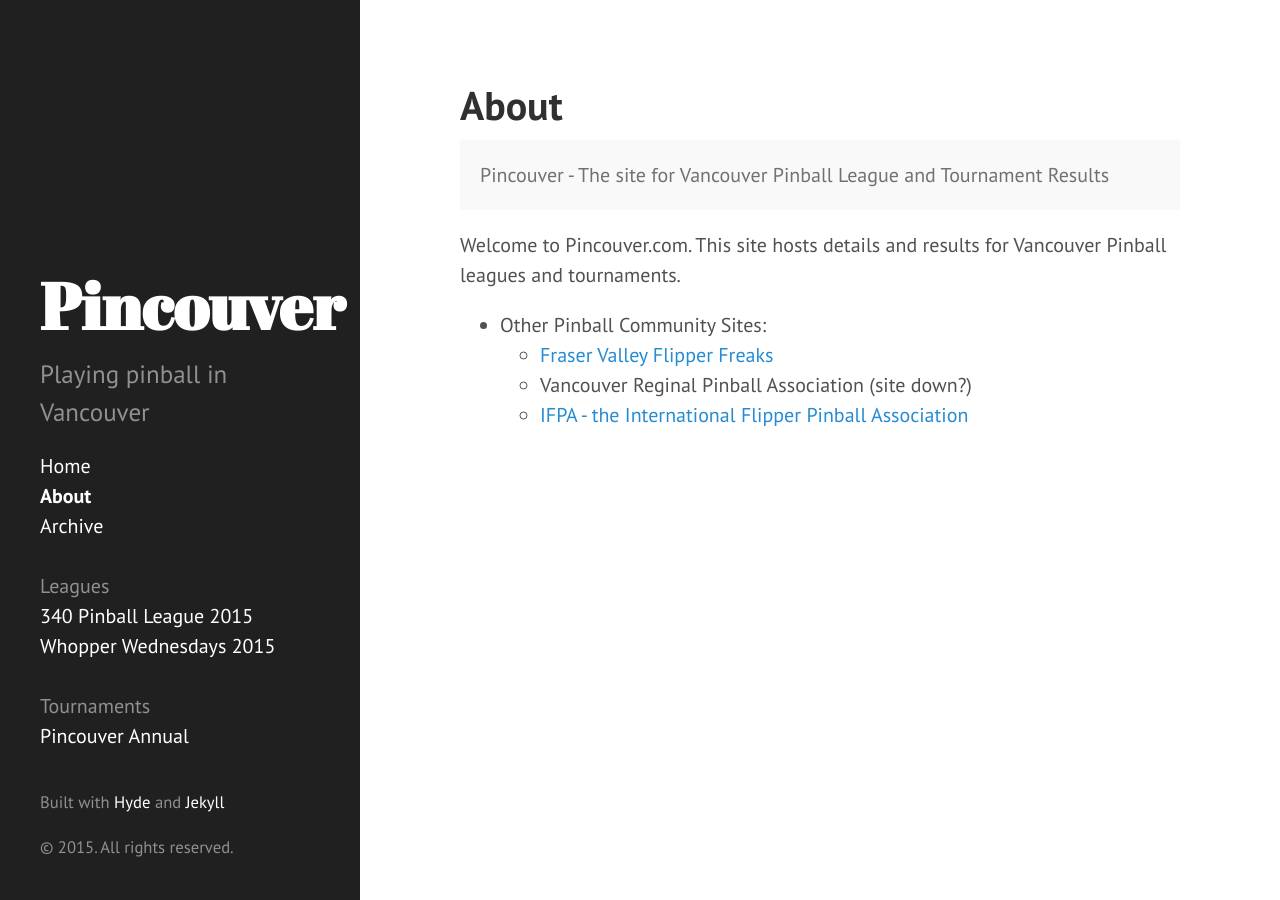
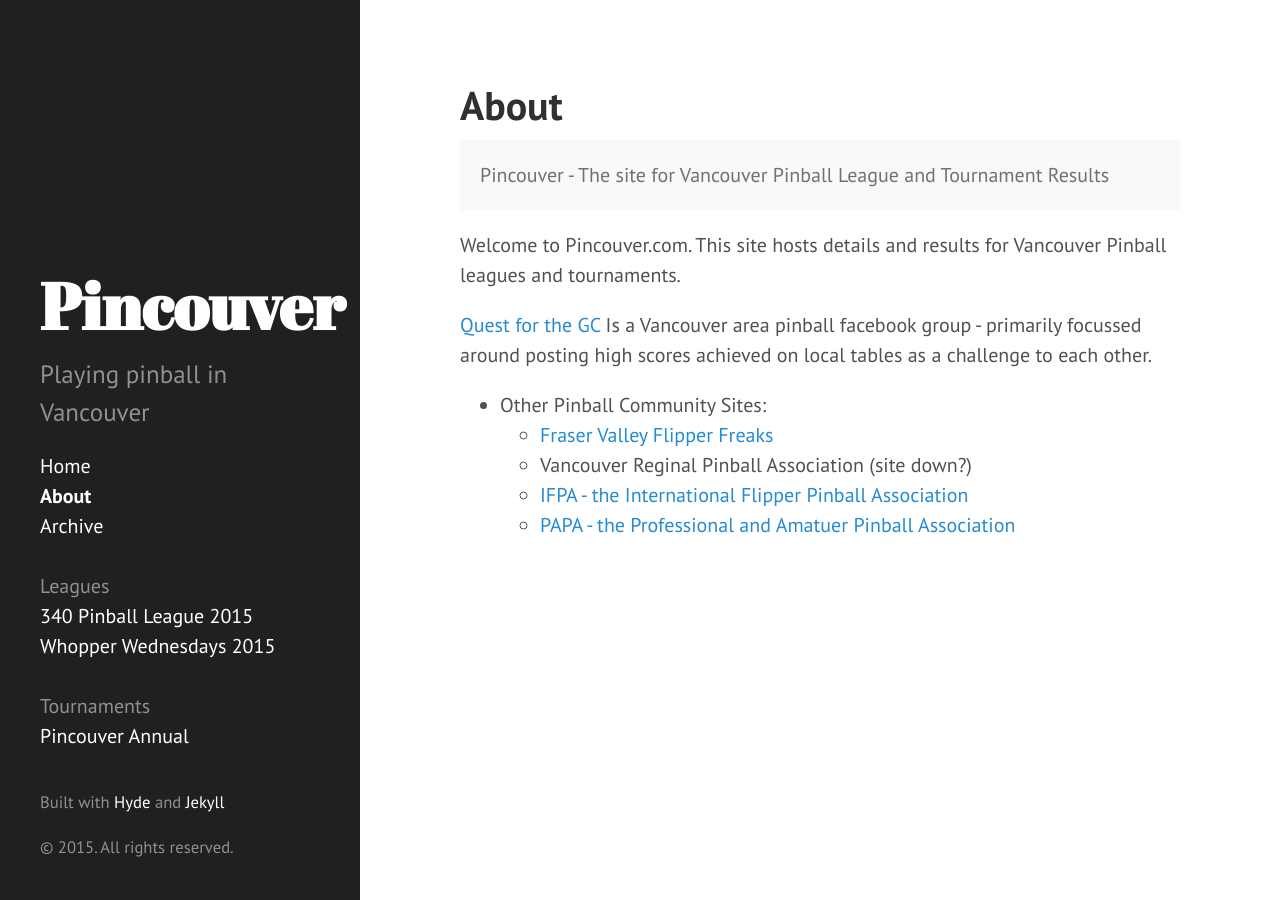
Before and after one commit to lytfyre/VancouverPinball, a Jekyll site: the page built from about.md, in a window 1280 px wide. Built offline with Jekyll 4.4.1, drawn with Linux system fonts in a browser that asks for light colours.

Commit message:
update welcome and links.

```diff
--- a/about.md
+++ b/about.md
@@ -9,7 +9,10 @@
 
 Welcome to Pincouver.com. This site hosts details and results for Vancouver Pinball leagues and tournaments.
 
+[Quest for the GC](https://www.facebook.com/groups/pinballvancouver/) Is a Vancouver area pinball facebook group - primarily focussed around posting high scores achieved on local tables as a challenge to each other.
+
 * Other Pinball Community Sites:
   * [Fraser Valley Flipper Freaks](http://www.flipperfreaks.com/)
   * Vancouver Reginal Pinball Association (site down?)
   * [IFPA - the International Flipper Pinball Association](http://www.ifpapinball.com/)
+  * [PAPA - the Professional and Amatuer Pinball Association](http://papa.org)
```
Also changed, not shown: _posts/2014-07-27-test-1.md (+1 -1 lines).
